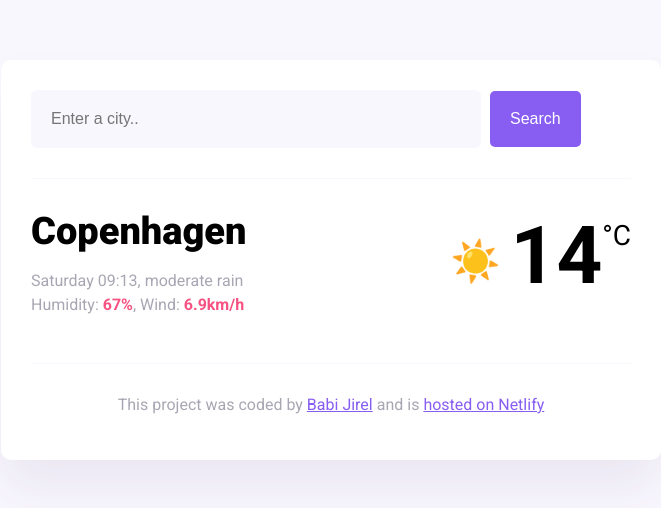
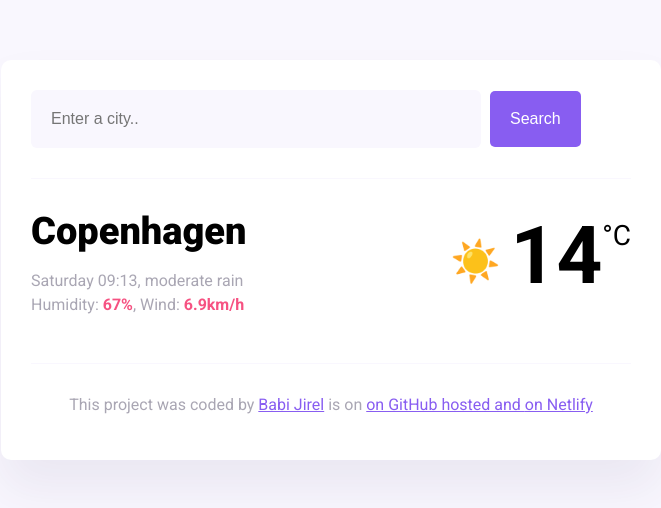
Before and after one commit to Babijirel93/week6, a website built with Parcel: page index.html in a window 1280 px wide. Shown: the whole page, without its empty margins (309-970 px from the left). Built offline with nearby package versions, Linux system fonts and the light colour scheme.

Commit message:
Update index.html

```diff
--- a/index.html
+++ b/index.html
@@ -47,8 +47,9 @@
       <footer>
         <p>
           This project was coded by
-          <a href="#" target="_blank">Babi Jirel</a> and is
-          <a href="#" target="_blank">hosted on Netlify</a>
+          <a href="#" target="_blank">Babi Jirel</a> is on
+          <a href="#" target="_blank">on GitHub hosted and
+            <a href="#" target="_blank"> on Netlify</a>
         </p>
       </footer>
     </div>
```
